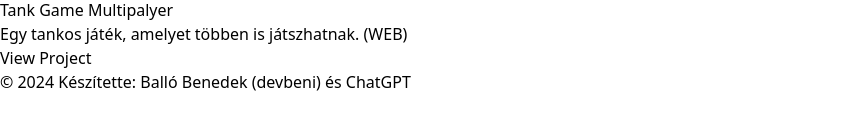
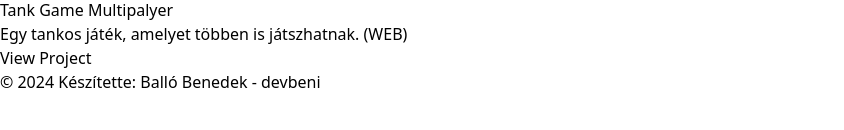
Before and after one commit to B3ni15/portfolio, a React (Vite) app: page /projects in a window 1280 px wide. Shown: the part 386-516 px from the top of the page, without its empty margins (0-844 px from the left). Built offline with nearby package versions, Linux system fonts and the light colour scheme.

Commit message:
Update Footer.tsx

```diff
--- a/src/Footer.tsx
+++ b/src/Footer.tsx
@@ -2,7 +2,7 @@
     return (
         <footer className="bg-gray-800 p-4 mt-8">
             <div className="text-center text-white">
-                <p>&copy; 2024 Készítette: Balló Benedek (devbeni) és ChatGPT</p>
+                <p>&copy; 2024 Készítette: Balló Benedek - devbeni</p>
             </div>
         </footer>
     );
```
